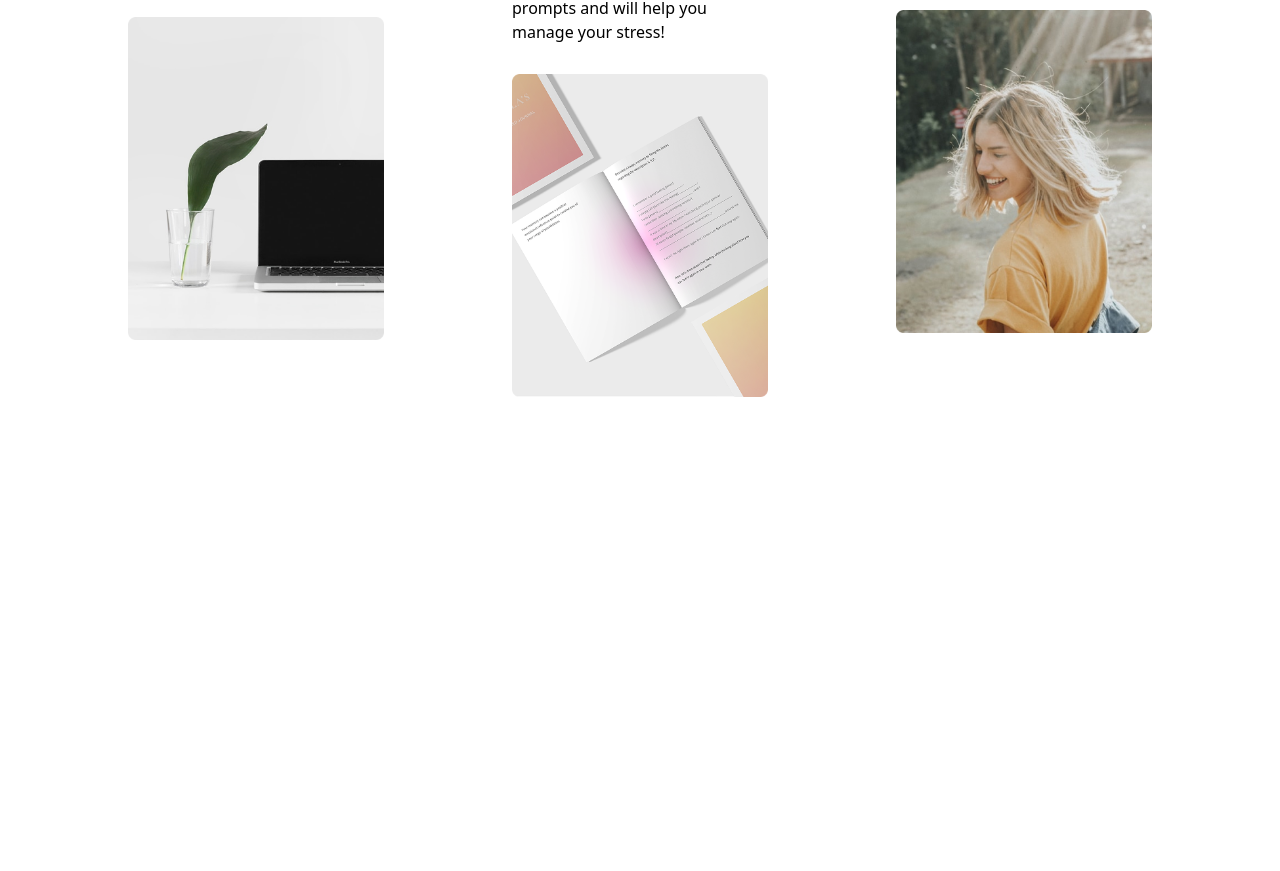
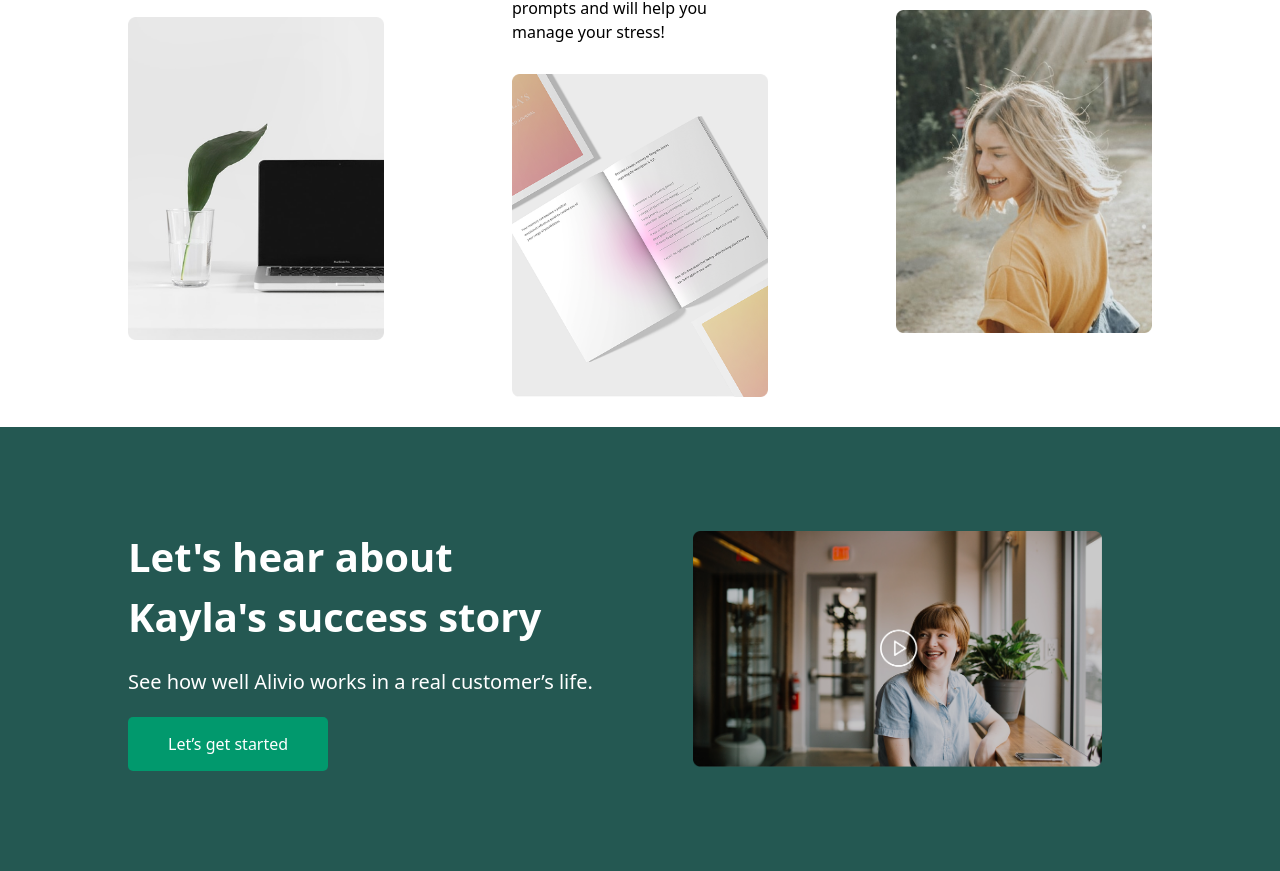
Before and after one commit to MarkMaximus/Task, a website: page src/index.html in a window 1280 px wide. Shown: the part 1384-2255 px from the top of the page. Before the commit the page ends 1781 px from the top, so only its background shows below. Drawn offline with nearby package versions, Linux system fonts and the light colour scheme; files that its build step writes are made by us from their sources.

Commit message:
Added Section 3

```diff
--- a/src/index.html
+++ b/src/index.html
@@ -65,6 +65,23 @@
             </article>
         </div>
     </section>
+    <section class="w-[100%] bg-[#245852] py-[100px] mt-[30px]">
+        <section class="w-[80%] m-auto flex flex-col md:flex-row items-center justify-center gap-[50px]">
+            <article>
+                <p class="text-[24px] md:text-[40px] text-white font-bold text-center md:text-start">Let's hear about
+                    <br> Kayla's success story
+                </p>
+                <p class="text-white text-[16px] md:text-[20px] mt-[20px] mb-[20px] text-center md:text-start">See how
+                    well Alivio works in a real customer’s life. </p>
+                <div
+                    class="md:hidden text-white bg-[#01996D] py-[15px] px-[40px] rounded-[5px] m-auto text-center md:m-0 md:text-start">
+                    Let’s get started</div>
+                <button
+                    class="hidden md:block text-white bg-[#01996D] py-[15px] px-[40px] rounded-[5px] m-auto text-center md:m-0 md:text-start">
+                    Let’s get started</button>
+            </article>
+            <img src="Video.png" alt="" class="w-[100%] m-auto md:w-[40%]">
+        </section>
 </body>
 
 </html>
```
